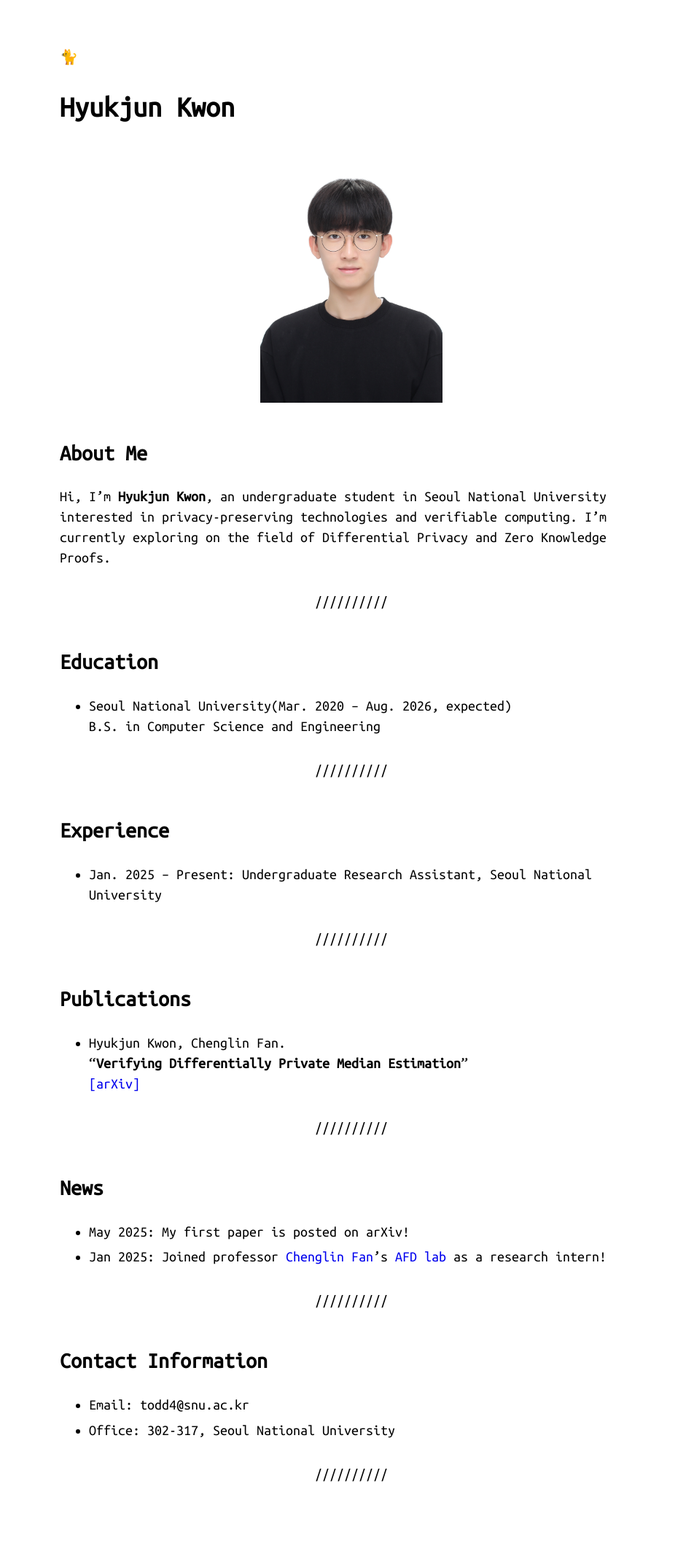
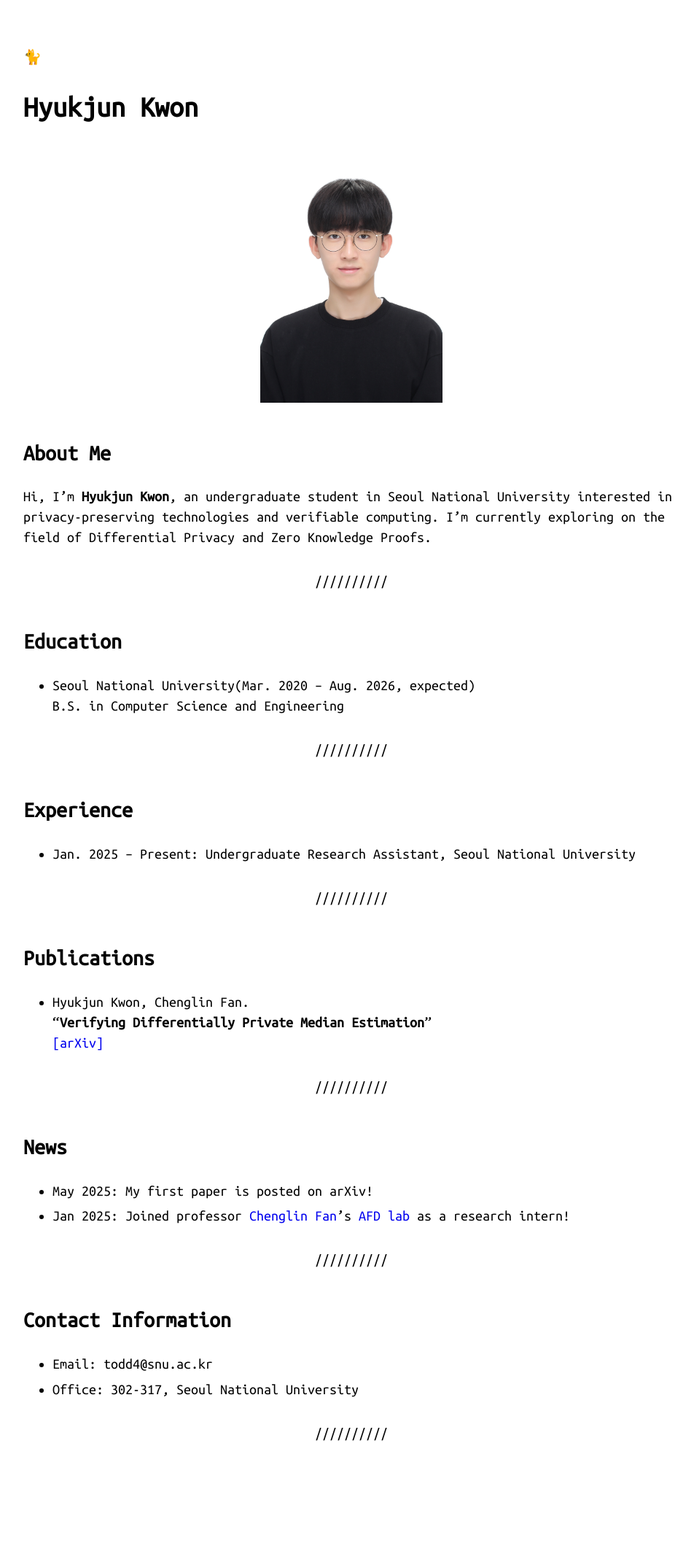
Before and after one commit to Hyoek-Jun-Kwon/Hyoek-Jun-Kwon.github.io, a Jekyll site: the page built from index.md, in a window 1280 px wide. Shown: the whole page at 73% size, without its empty margins (158-1110 px from the left). Built offline with Jekyll 4.4.1, drawn with Linux system fonts in a browser that asks for light colours; after the commit the page ends 2074 px from its top, so only the background shows below that.

Commit message:
Fix. bugfix

```diff
--- a/index.md
+++ b/index.md
@@ -16,11 +16,11 @@ a {
 }
 
 .w {
-  max-width: 800px;
+  max-width: 900px;
 }
 </style>
 
-![profile](assets/hyukjun_kwon.jpg){: width="250px" }
+![profile](assets/Hyukjun_Kwon.jpg){: width="250px" }
 
 ## About Me
 
```
